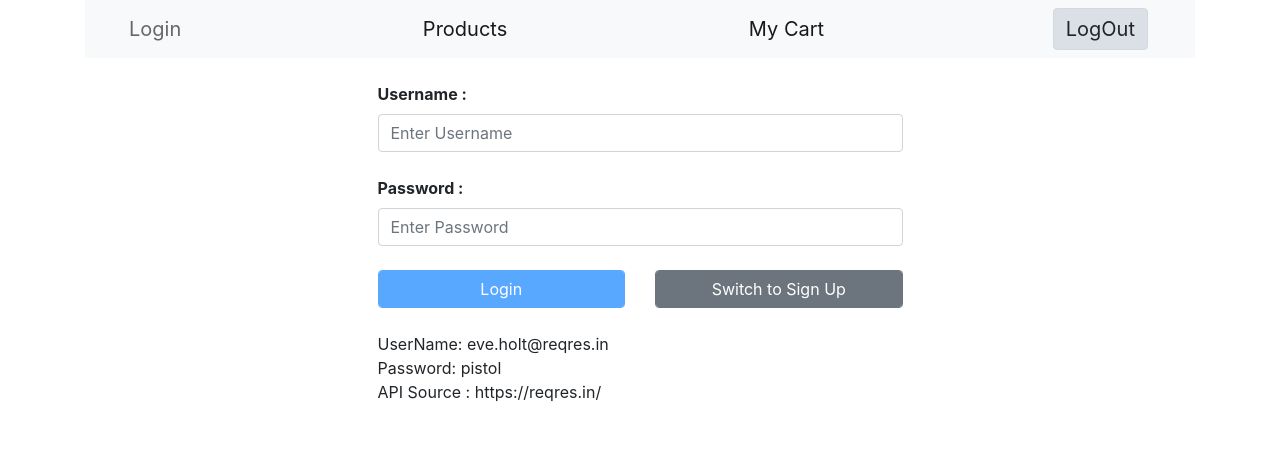
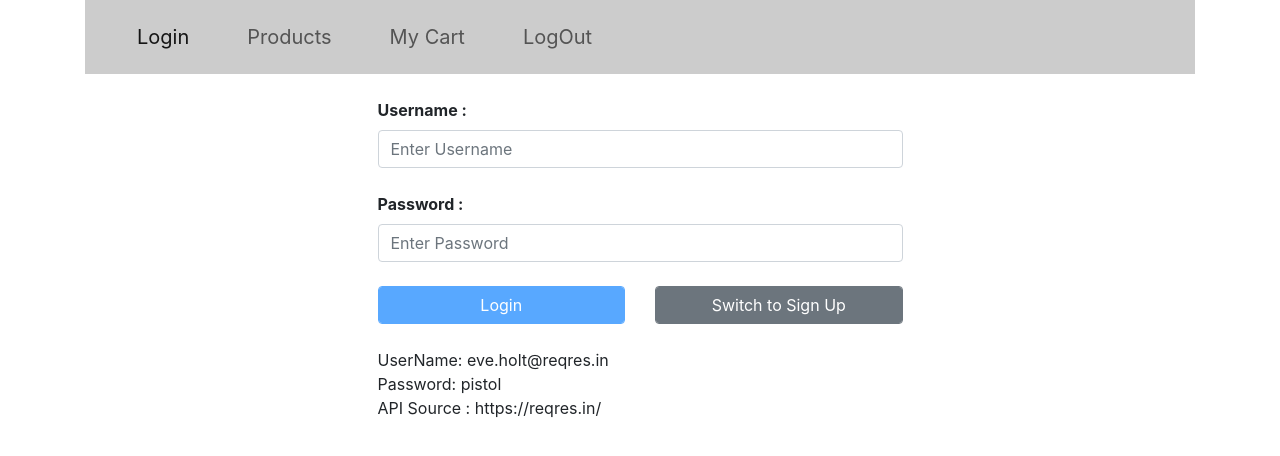
Before and after one commit to sp243024/angularTask3, an Angular app: page / in a window 1280 px wide. Shown: the top 456 px of the page. Built offline with nearby package versions, Linux system fonts and the light colour scheme; what ng2-search-filter would draw is missing.

Commit message:
header bug fixed

```diff
--- a/src/app/login/login.component.html
+++ b/src/app/login/login.component.html
@@ -51,7 +51,7 @@
         <div class="row">
             <div class="col-sm-3"></div>
             <div class="col-sm-3">
-                <button class="btn btn-primary form-control" type="submit" [disabled]="!authForm.valid" (click)="onLogin()"> {{isLoginMode ? 'Login' : 'Sign Up'}}</button>
+                <button class="btn btn-primary form-control" type="submit" [disabled]="!authForm.valid"> {{isLoginMode ? 'Login' : 'Sign Up'}}</button>
             </div>
             <div class="col-sm-3">
                 <button class="btn btn-secondary form-control" type="button" (click)="onSwitchMode()">Switch to {{isLoginMode ? 'Sign Up' : 'Login'}}</button></div>
--- a/src/app/login/login.component.ts
+++ b/src/app/login/login.component.ts
@@ -13,25 +13,13 @@ export class LoginComponent implements OnInit {
   public userName : string;
   public password : string;
   public isLoginMode: boolean=true;
-  public isLoading:boolean=false;
+  public isLoading: boolean=false;
   public isError: boolean=false;
-  public errorMsg:string=null;
+  public errorMsg: string=null;
 
   constructor(private router: Router, private authService: authService) { }
 
   ngOnInit(): void {
-  }
-
-  public onLogin()
-  {
-    if(this.userName=="abc@bacancy.com" && this.password=="bacancy")
-    {
-      // this.router.navigate(['/home1']);
-      this.router.navigateByUrl('/products');
-    }
-    else
-    {
-    }
   }
 
   public onSwitchMode():void
--- a/src/app/shared/authIntercepter.service.ts
+++ b/src/app/shared/authIntercepter.service.ts
@@ -1,4 +1,4 @@
-import { HttpEventType, HttpHandler, HttpInterceptor, HttpRequest } from "@angular/common/http";
+import { HttpHandler, HttpInterceptor, HttpRequest } from "@angular/common/http";
 import { Injectable } from '@angular/core';
 import { authService } from "./auth.service";
 import { exhaustMap,take } from 'rxjs/operators';
--- a/src/app/shared/header/header.component.html
+++ b/src/app/shared/header/header.component.html
@@ -1,11 +1,18 @@
-<nav class="navbar navbar-expand-lg navbar-light bg-light">
-
-    <div class="container-fluid">
-
-        <button class="navbar-brand btn btn-light" routerLink='/' routerLinkActive="active" [routerLinkActiveOptions]="{exact: true}" [disabled]="!isAunthenticated">Login</button>
-        <button class="navbar-brand btn btn-light" routerLink='/products' routerLinkActive="active" [disabled]="isAunthenticated">Products</button>
-        <button class="navbar-brand btn btn-light" routerLink='/cart' routerLinkActive="active" [disabled]="isAunthenticated">My Cart</button>
-        <button class="navbar-brand btn btn-light" routerLink='/' routerLinkActive="active" [routerLinkActiveOptions]="{exact: true}" (click)="onLogout()" [disabled]="isAunthenticated">LogOut</button>
-
+<nav class="navbar nav-colapse navbar-expand-lg navbar-light " style="background:  rgba(0, 0, 0, 0.2);">
+    <div class=" container-fluid collapse navbar-collapse ">
+        <ul class="navbar-nav ">
+            <li class="nav-item nav-link ">
+                <button class="navbar-brand btn  " routerLink='/' routerLinkActive="active " [routerLinkActiveOptions]="{exact: true} " [disabled]="isAunthenticated ">Login</button>
+            </li>
+            <li class="nav-item nav-link ">
+                <button class="navbar-brand btn  " routerLink='/products' routerLinkActive="active " [disabled]="!isAunthenticated ">Products</button>
+            </li>
+            <li class="nav-item nav-link ">
+                <button class="navbar-brand btn  " routerLink='/cart' routerLinkActive="active " [disabled]="!isAunthenticated ">My Cart</button>
+            </li>
+            <li class="nav-item nav-link ">
+                <button class="navbar-brand btn  " (click)="onLogout() " [disabled]="!isAunthenticated ">LogOut</button>
+            </li>
+        </ul>
     </div>
 </nav>
--- a/src/app/shared/header/header.component.ts
+++ b/src/app/shared/header/header.component.ts
@@ -16,6 +16,12 @@ export class HeaderComponent implements OnInit, OnDestroy {
   ngOnInit(): void {
     this.userSub = this.authService.userSub.subscribe(user=>{
       this.isAunthenticated=!!user;
+      // console.log(user);
+      // this.isAunthenticated=false;
+      // if(!user)
+      // {
+      //   this.isAunthenticated=false;
+      // }
     });
   }
 
--- a/src/app/show-cart/show-cart.component.ts
+++ b/src/app/show-cart/show-cart.component.ts
@@ -32,7 +32,7 @@ export class ShowCartComponent implements OnInit {
     });
 
     this.dataService.getAllProducts().subscribe(response => {
-      console.log(response);
+      // console.log(response);
       for (let i = 0; i < Object.keys(response).length; i++) {
         this.productData.push({
           productId: response[i]['id'],
```
